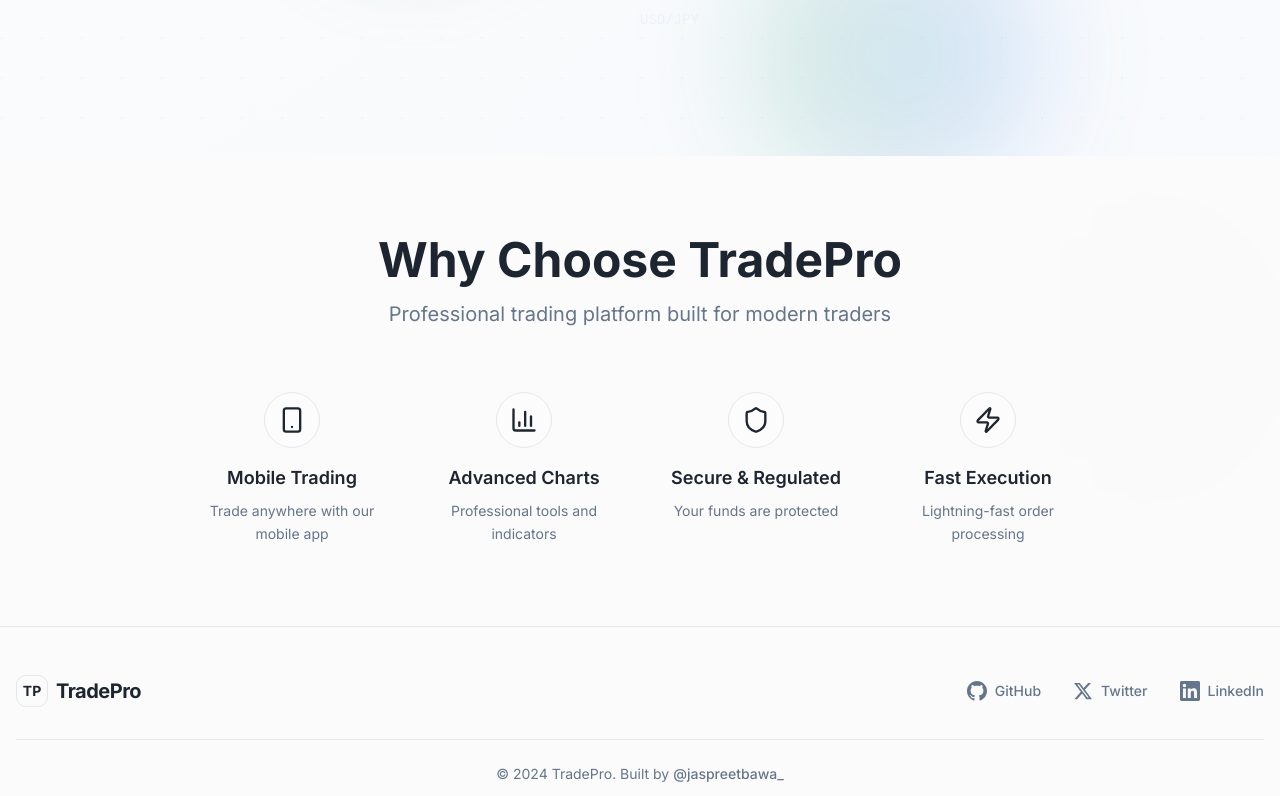
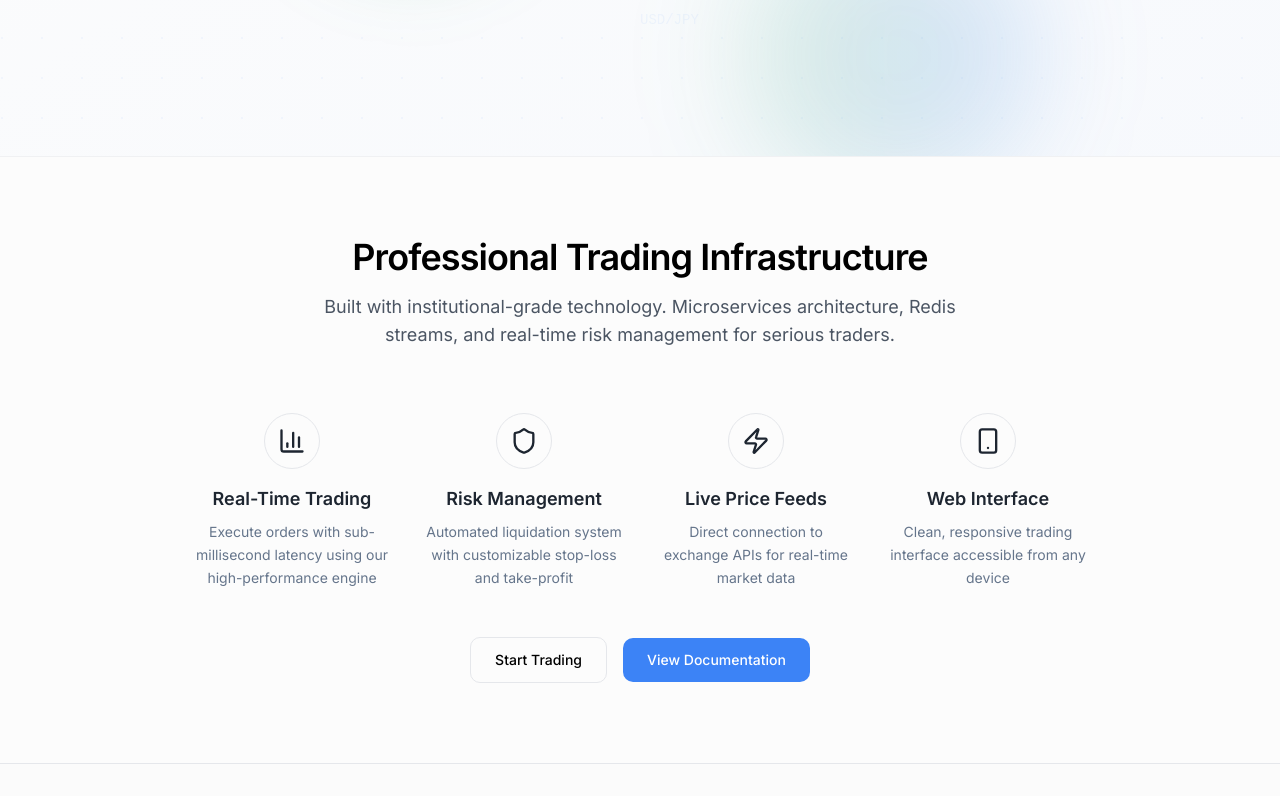
Before and after one commit to jassBawa/iMex-2, a Next.js app in the folder apps/web/: page / in a window 1280 px wide. Shown: the part 644-1440 px from the top of the page. Built offline with nearby package versions, Linux system fonts and the light colour scheme; no server answers.

Commit message:
ui: changed features

```diff
--- a/apps/web/src/components/landing/Features.tsx
+++ b/apps/web/src/components/landing/Features.tsx
@@ -1,51 +1,39 @@
 import { motion } from 'motion/react';
+import Link from 'next/link';
 import { FeatureCard } from '@/components/landing/feature-card';
 import { Smartphone, BarChart3, Shield, Zap } from 'lucide-react';
 
 const Features = () => {
   const features = [
     {
-      icon: Smartphone,
-      title: 'Mobile Trading',
-      description: 'Trade anywhere with our mobile app',
-    },
-    {
       icon: BarChart3,
-      title: 'Advanced Charts',
-      description: 'Professional tools and indicators',
+      title: 'Real-Time Trading',
+      description:
+        'Execute orders with sub-millisecond latency using our high-performance engine',
     },
     {
       icon: Shield,
-      title: 'Secure & Regulated',
-      description: 'Your funds are protected',
+      title: 'Risk Management',
+      description:
+        'Automated liquidation system with customizable stop-loss and take-profit',
     },
     {
       icon: Zap,
-      title: 'Fast Execution',
-      description: 'Lightning-fast order processing',
+      title: 'Live Price Feeds',
+      description:
+        'Direct connection to exchange APIs for real-time market data',
+    },
+    {
+      icon: Smartphone,
+      title: 'Web Interface',
+      description:
+        'Clean, responsive trading interface accessible from any device',
     },
   ];
 
   return (
-    <section
-      className="py-20 bg-muted/10 relative overflow-hidden"
-      id="features"
-    >
-      {/* Background decoration */}
-      <motion.div
-        className="absolute top-0 right-0 w-96 h-96 bg-gradient-to-l from-primary/5 to-transparent rounded-full blur-3xl"
-        animate={{
-          scale: [1, 1.2, 1],
-          opacity: [0.3, 0.1, 0.3],
-        }}
-        transition={{
-          duration: 8,
-          repeat: Infinity,
-          ease: 'easeInOut',
-        }}
-      />
-
-      <div className="container mx-auto px-4 relative z-10">
+    <section className="py-20 border-t border-border/50" id="features">
+      <div className="container mx-auto px-4">
         <motion.div
           className="text-center space-y-4 mb-16"
           initial={{ opacity: 0, y: 30 }}
@@ -54,22 +42,24 @@ const Features = () => {
           transition={{ duration: 0.8 }}
         >
           <motion.h2
-            className="text-4xl lg:text-5xl font-bold text-foreground"
+            className="text-3xl lg:text-4xl font-semibold text-black font-dm-sans tracking-tight"
             initial={{ opacity: 0, scale: 0.9 }}
             whileInView={{ opacity: 1, scale: 1 }}
             viewport={{ once: true }}
             transition={{ duration: 0.6, delay: 0.2 }}
           >
-            Why Choose TradePro
+            Professional Trading Infrastructure
           </motion.h2>
           <motion.p
-            className="text-xl text-muted-foreground max-w-2xl mx-auto"
+            className="text-base md:text-lg text-gray-600 max-w-2xl mx-auto leading-relaxed font-ibm-plex-mono"
             initial={{ opacity: 0 }}
             whileInView={{ opacity: 1 }}
             viewport={{ once: true }}
             transition={{ duration: 0.6, delay: 0.4 }}
           >
-            Professional trading platform built for modern traders
+            Built with institutional-grade technology. Microservices
+            architecture, Redis streams, and real-time risk management for
+            serious traders.
           </motion.p>
         </motion.div>
 
@@ -78,9 +68,32 @@ const Features = () => {
             <FeatureCard key={index} {...feature} index={index} />
           ))}
         </div>
+
+        <div className="mt-12 flex justify-center">
+          <ButtonRow />
+        </div>
       </div>
     </section>
   );
 };
 
 export default Features;
+
+const ButtonRow = () => {
+  return (
+    <div className="flex items-center gap-4">
+      <Link
+        href="/trade"
+        className="text-sm px-6 py-3 rounded-md border border-gray-200 text-black hover:bg-gray-50 transition-colors font-dm-sans font-medium"
+      >
+        Start Trading
+      </Link>
+      <Link
+        href="/docs"
+        className="text-sm px-6 py-3 rounded-md bg-primary text-primary-foreground hover:bg-primary/90 transition-colors font-dm-sans font-medium"
+      >
+        View Documentation
+      </Link>
+    </div>
+  );
+};
```
